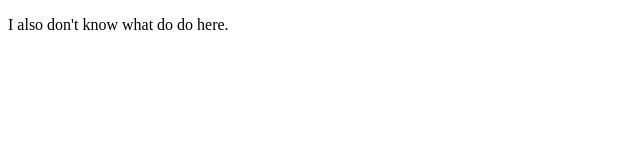
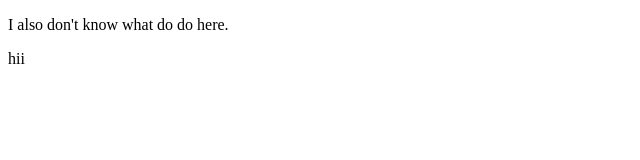
Before and after one commit to parthsuryawanshi0207-0207/task01, a plain HTML site: page forgot.html in a window 1280 px wide. Shown: the full height of the page, 0-640 px from the left. Drawn offline with Linux system fonts and the light colour scheme.

Commit message:
hii new changes first time

```diff
--- a/forgot.html
+++ b/forgot.html
@@ -7,5 +7,7 @@
 </head>
 <body>
     <p>I also don't know what do do here.</p>
+    hii
+
 </body>
 </html>
```
Also changed, not shown: style3.css (added).
